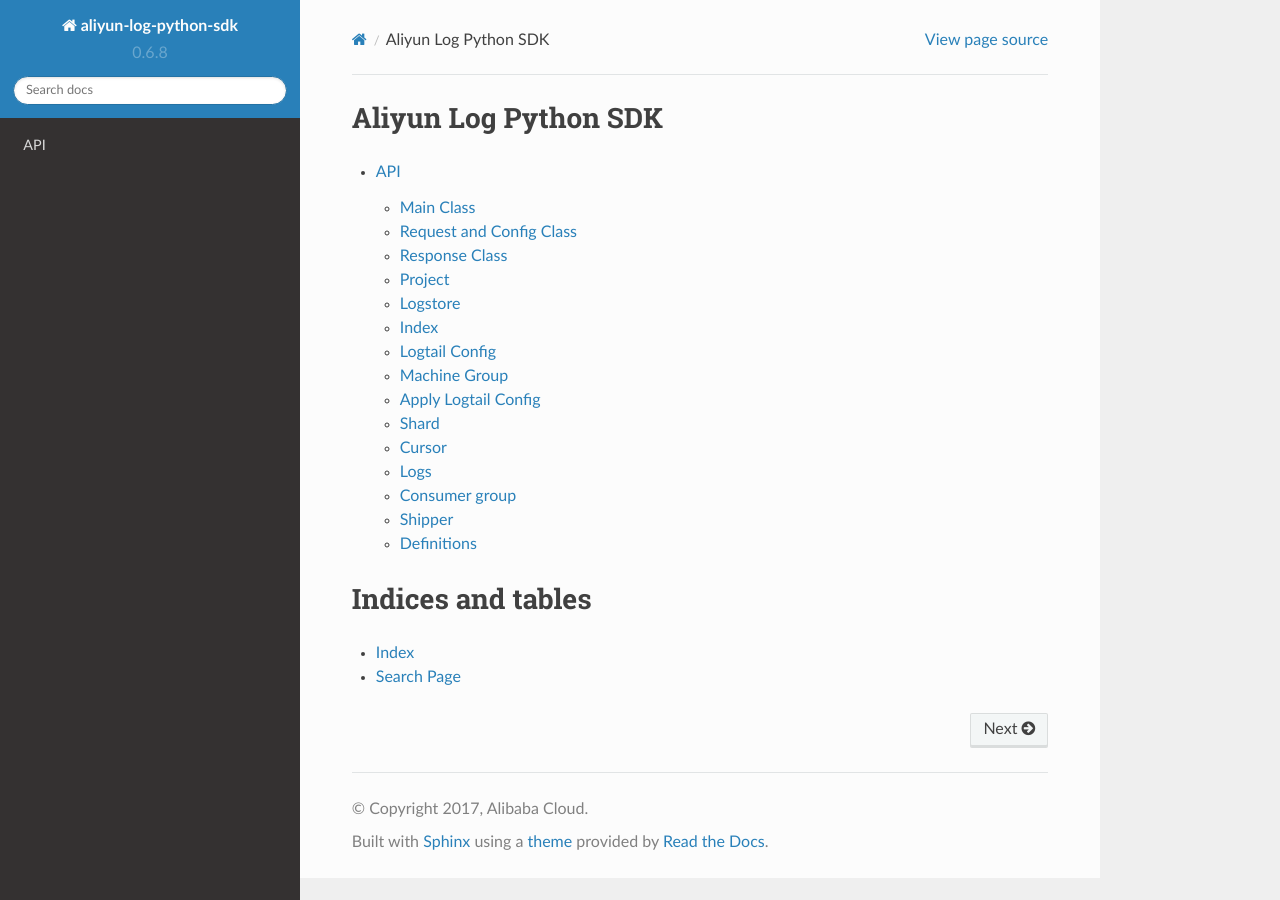
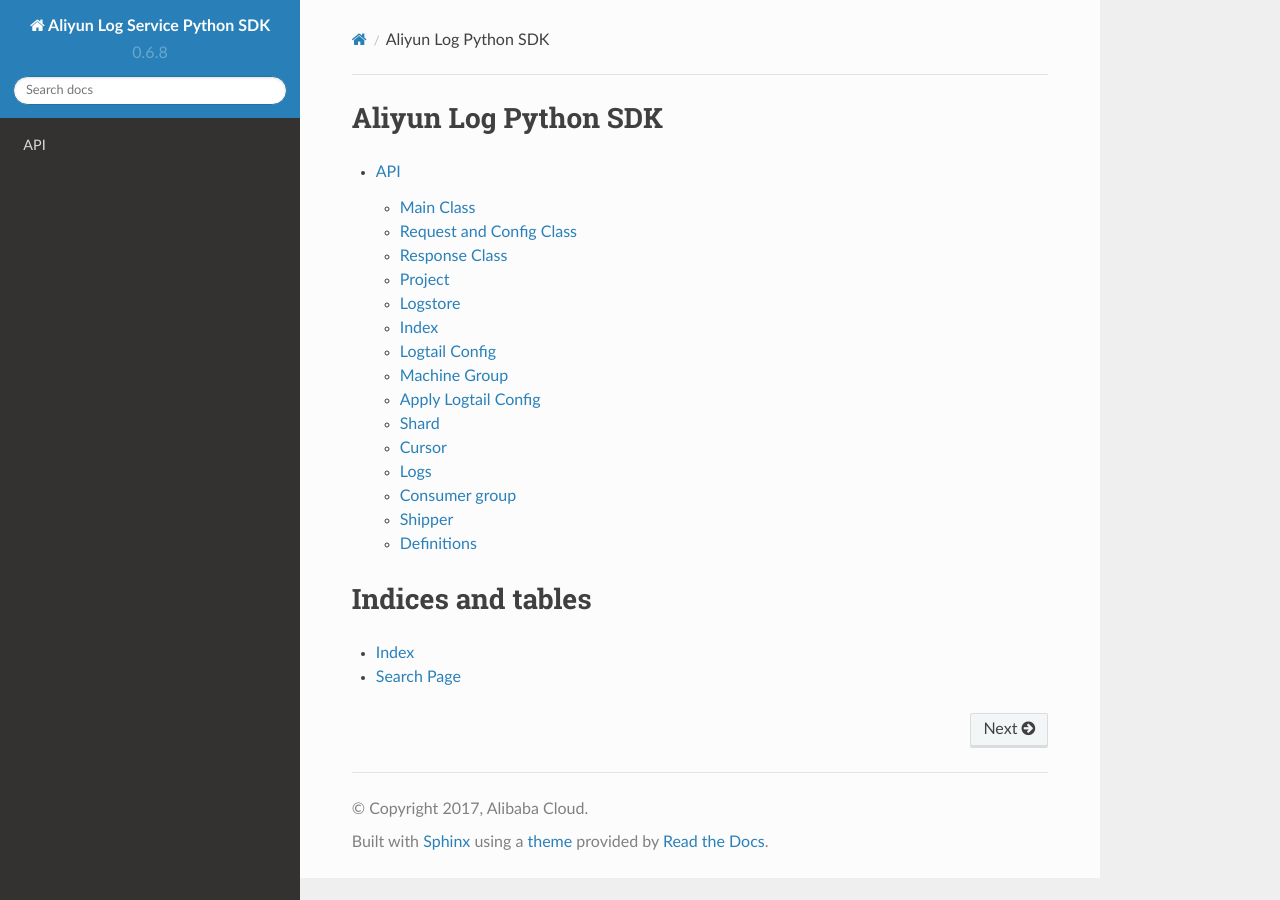
Before and after one commit to aliyun/aliyun-log-python-sdk, a Sphinx documentation site: the page built from doc/source/index.rst, in a window 1280 px wide. Built offline with Sphinx 7.4.7 and the Read the Docs theme 2.0.0, drawn with Linux system fonts in a browser that asks for light colours; the version number is read from the project's files by our own code.

```diff
--- a/doc/source/conf.py
+++ b/doc/source/conf.py
@@ -34,8 +34,13 @@ sys.path.insert(0, os.path.abspath('../..'))
 extensions = ['sphinx.ext.autodoc',
               'sphinx.ext.viewcode',
               'sphinx.ext.autosummary',
-              'sphinx.ext.napoleon'
+              'sphinx.ext.napoleon',
+              'sphinxcontrib.github_ribbon'
               ]
+
+# github location
+html_show_sourcelink = False
+github_ribbon_repo = 'aliyun/aliyun-log-python-sdk'
 
 # Add any paths that contain templates here, relative to this directory.
 templates_path = ['_templates']
@@ -50,7 +55,7 @@ source_suffix = ['.rst']
 master_doc = 'index'
 
 # General information about the project.
-project = 'aliyun-log-python-sdk'
+project = 'Aliyun Log Service Python SDK'
 copyright = '2017, Alibaba Cloud'
 author = 'Alibaba Cloud'
 
@@ -108,6 +113,7 @@ html_static_path = ['_static']
 # refs: http://alabaster.readthedocs.io/en/latest/installation.html#sidebars
 html_sidebars = {
     '**': [
+        'about.html',
         'relations.html',  # needs 'show_related': True theme option to display
         'searchbox.html',
     ]
@@ -171,6 +177,5 @@ texinfo_documents = [
 ]
 
 import pypandoc
-
 open("README.rst", "w").write(pypandoc.convert('../../README.md', 'rst'))
 open("README_EN.rst", "w").write(pypandoc.convert('../../README_EN.md', 'rst'))
```
